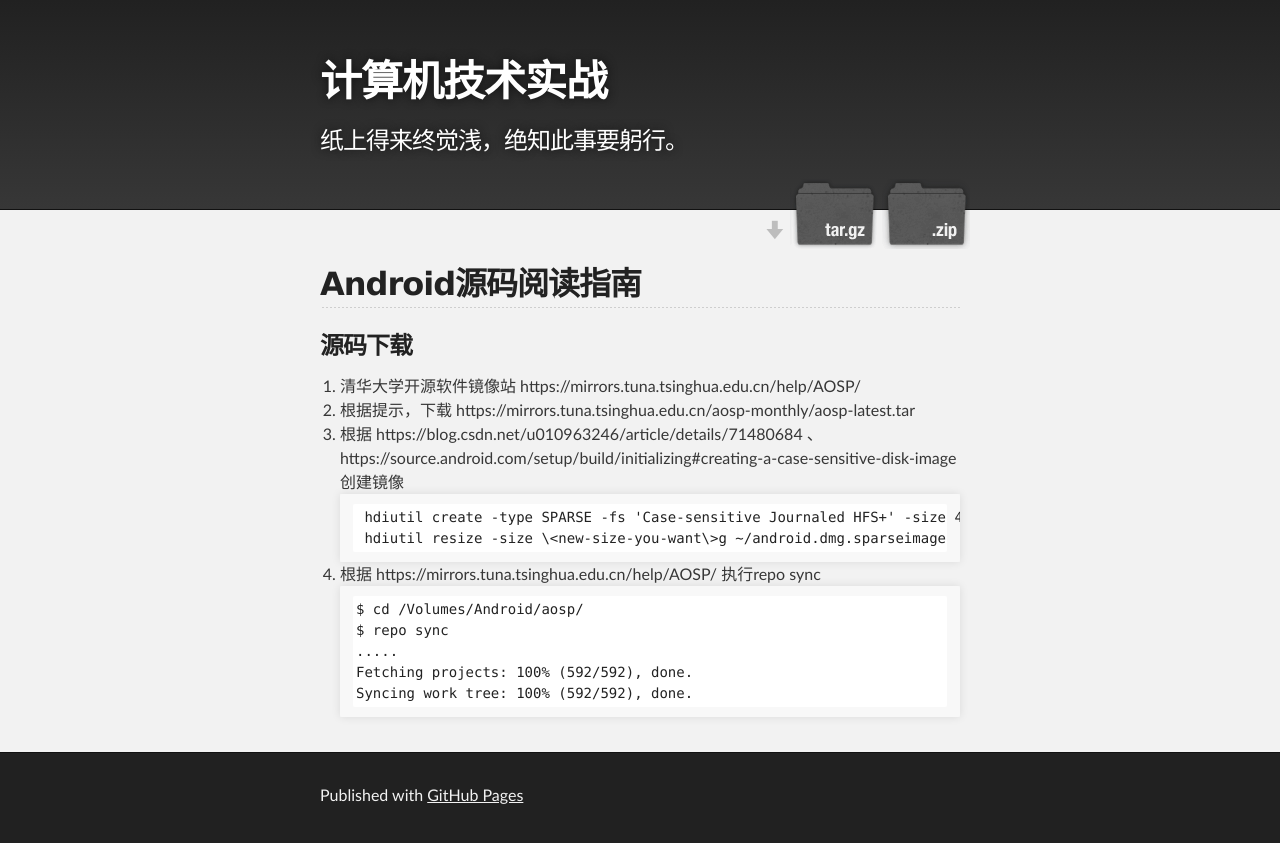
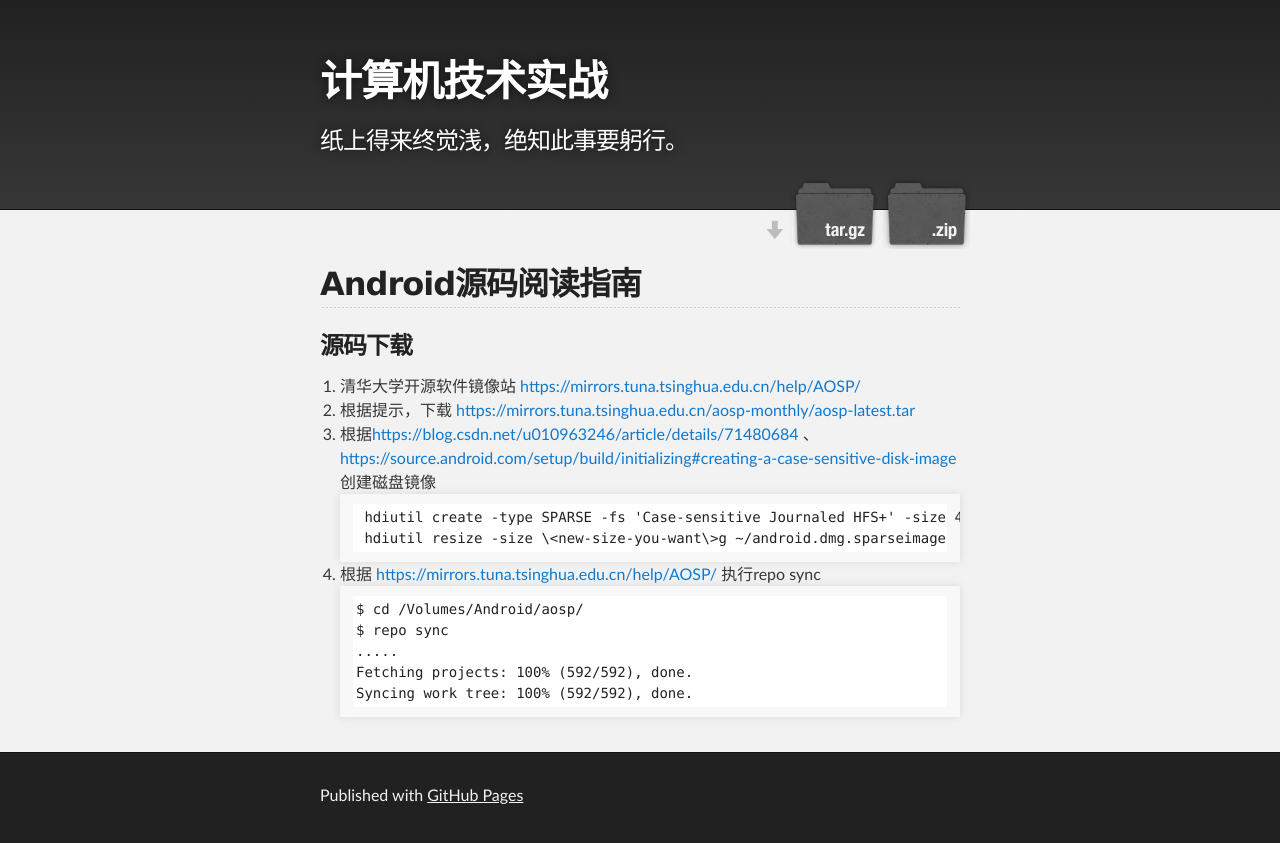
Before and after one commit to mwping/mwping.github.io, a Jekyll site: the page built from android/android_source_guide.md, in a window 1280 px wide. Shown: the top 843 px of the page. Built offline with Jekyll 4.4.1, drawn with Linux system fonts in a browser that asks for light colours; our own code applies the rules of GitHub Pages for plain Markdown files.

Commit message:
fix link

````diff
--- a/android/android_source_guide.md
+++ b/android/android_source_guide.md
@@ -5,15 +5,15 @@ layout: default
 ## Android源码阅读指南
 
 ### 源码下载
-1. 清华大学开源软件镜像站 https://mirrors.tuna.tsinghua.edu.cn/help/AOSP/
-2. 根据提示，下载 https://mirrors.tuna.tsinghua.edu.cn/aosp-monthly/aosp-latest.tar
-3. 根据 https://blog.csdn.net/u010963246/article/details/71480684 、https://source.android.com/setup/build/initializing#creating-a-case-sensitive-disk-image 创建镜像
+1. 清华大学开源软件镜像站 [https://mirrors.tuna.tsinghua.edu.cn/help/AOSP/](https://mirrors.tuna.tsinghua.edu.cn/help/AOSP/)
+2. 根据提示，下载 [https://mirrors.tuna.tsinghua.edu.cn/aosp-monthly/aosp-latest.tar](https://mirrors.tuna.tsinghua.edu.cn/aosp-monthly/aosp-latest.tar)
+3. 根据[https://blog.csdn.net/u010963246/article/details/71480684](https://blog.csdn.net/u010963246/article/details/71480684) 、[https://source.android.com/setup/build/initializing#creating-a-case-sensitive-disk-image](https://source.android.com/setup/build/initializing#creating-a-case-sensitive-disk-image) 创建磁盘镜像
 ```
 	hdiutil create -type SPARSE -fs 'Case-sensitive Journaled HFS+' -size 40g ~/android.dmg
 	hdiutil resize -size \<new-size-you-want\>g ~/android.dmg.sparseimage
 ```
 
-4. 根据 https://mirrors.tuna.tsinghua.edu.cn/help/AOSP/ 执行repo sync
+4. 根据 [https://mirrors.tuna.tsinghua.edu.cn/help/AOSP/](https://mirrors.tuna.tsinghua.edu.cn/help/AOSP/) 执行repo sync
 ```
 $ cd /Volumes/Android/aosp/
 $ repo sync
````
